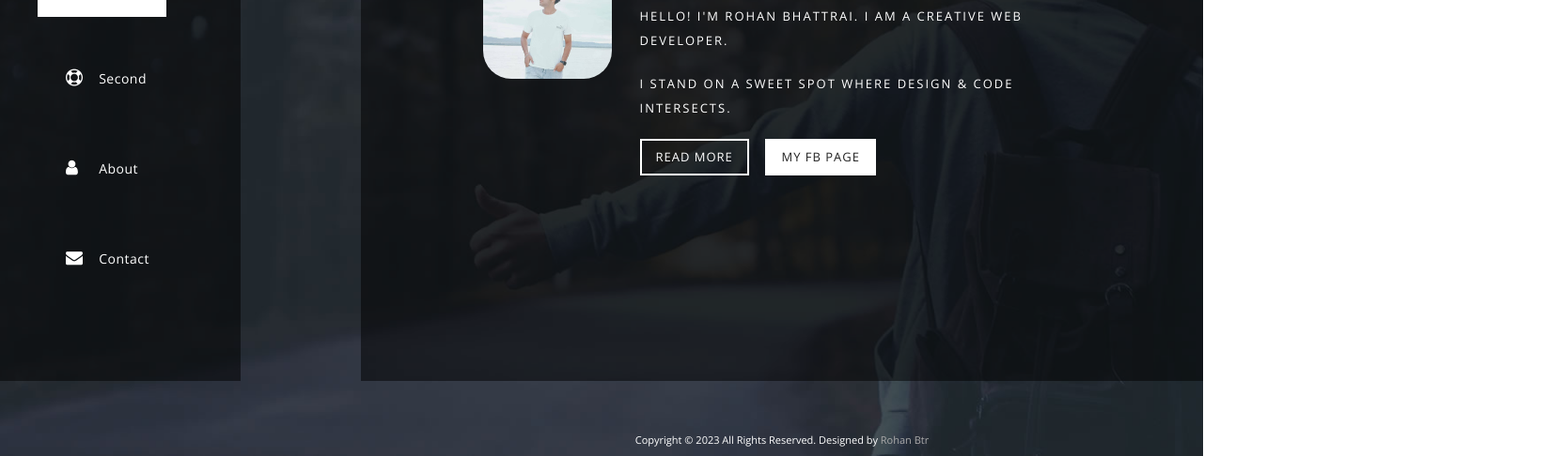
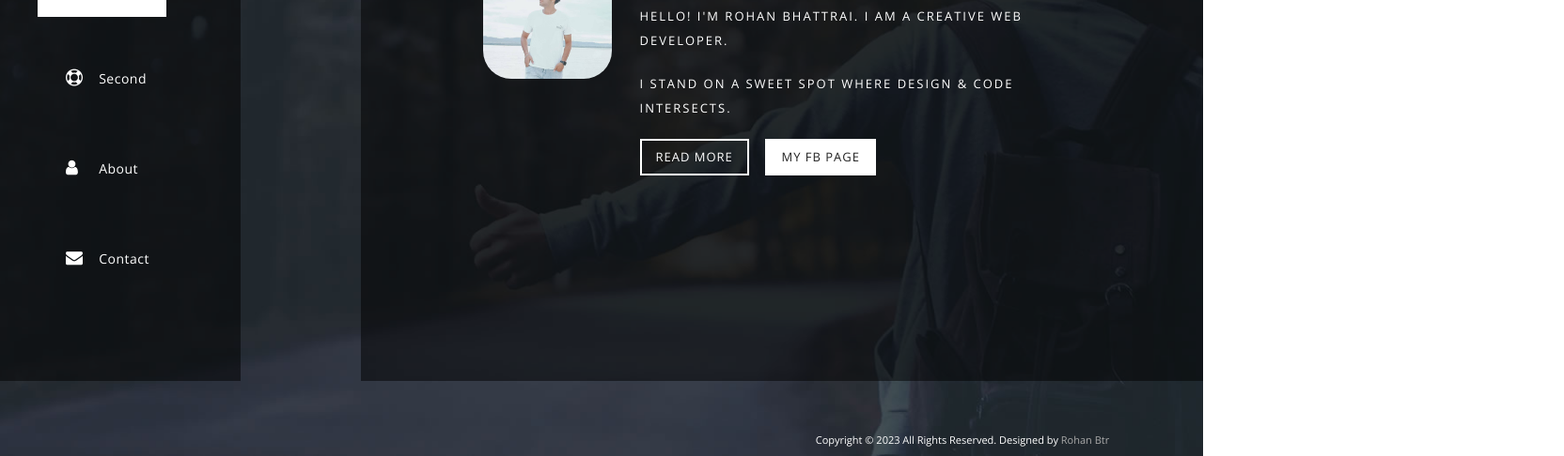
Before and after one commit to Rohan-Btr/rohan_btr, a plain HTML site: page index.html in a window 1280 px wide. Shown: the part 314-800 px from the top of the page at 94% size, 1664 px wide, since content can reach past the window. Drawn offline with nearby package versions, Linux system fonts and the light colour scheme.

Commit message:
Update templatemo-main.css

```diff
--- a/css/templatemo-main.css
+++ b/css/templatemo-main.css
@@ -696,8 +696,8 @@ nav a:hover::before {
 
 .footer .content {
 	left: 30%;
-	width: 70%;
-	max-width: 70%;
+	width: 100%;
+	max-width: 100%;
 	position: absolute;
 	bottom: 0;
 	right: 0;
```
